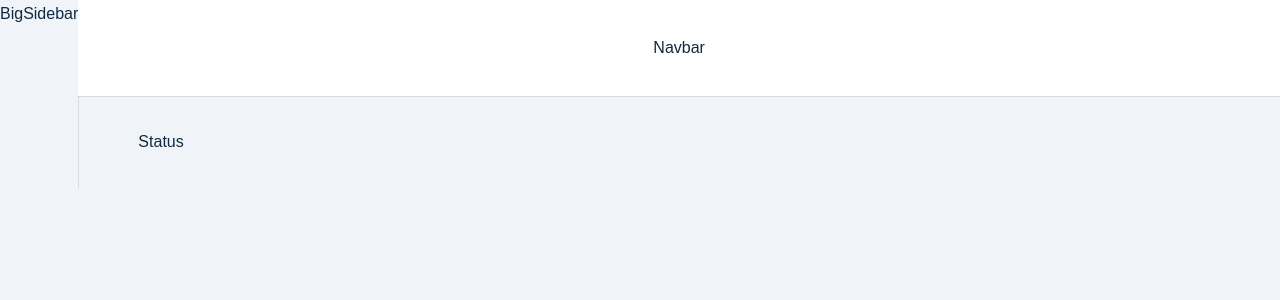
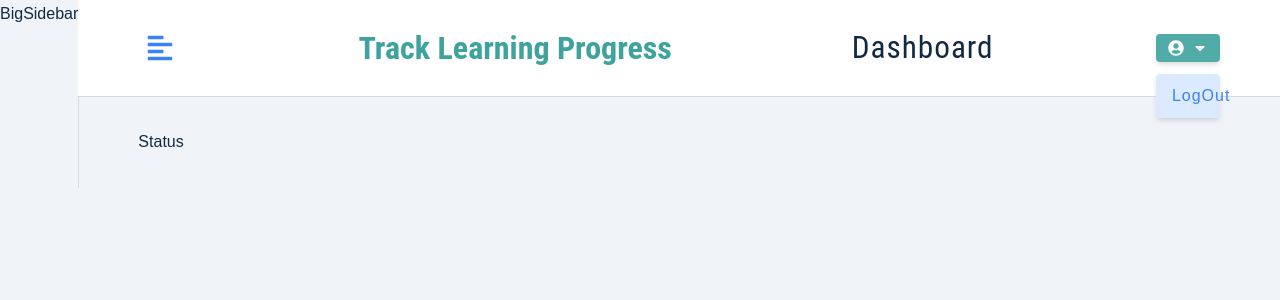
Before and after one commit to Millagoss/Track-Job-Progress, a React (Create React App) app: page / in a window 1280 px wide. Shown: the top 300 px of the page. Built offline with nearby package versions, Linux system fonts and the light colour scheme.

Commit message:
Navbar component completed

```diff
--- a/src/components/Navbar/Navbar.js
+++ b/src/components/Navbar/Navbar.js
@@ -1,9 +1,52 @@
-import React from 'react';
+import React, { useState } from 'react';
+import { useDispatch, useSelector } from 'react-redux';
+import { FaAlignLeft, FaCaretDown, FaUserCircle } from 'react-icons/fa';
+
+import { Logo } from '../';
 
 import NavbarWrapper from './Navbar.style';
 
 const Navbar = () => {
-  return <NavbarWrapper>Navbar</NavbarWrapper>;
+  const { user } = useSelector((store) => store.user);
+  const dispatch = useDispatch;
+
+  return (
+    <NavbarWrapper>
+      <div className='nav-center'>
+        <button
+          type='button'
+          className='toggle-btn'
+          onClick={() => console.log('toggle')}
+        >
+          <FaAlignLeft />
+        </button>
+        <div className='logo-text-container'>
+          <Logo />
+          <h3 className='logo-text'>dashboard</h3>
+        </div>
+        <div className='btn-container'>
+          <button
+            type='button'
+            className='btn'
+            onClick={() => console.log('toggleDrpdn')}
+          >
+            <FaUserCircle />
+            {user?.name}
+            <FaCaretDown />
+          </button>
+          <div className='dropdown show-dropdown'>
+            <button
+              type='button'
+              className='dropdown-btn'
+              onClick={() => console.log('logOut user')}
+            >
+              logOut
+            </button>
+          </div>
+        </div>
+      </div>
+    </NavbarWrapper>
+  );
 };
 
 export default Navbar;
--- a/src/components/Navbar/Navbar.style.js
+++ b/src/components/Navbar/Navbar.style.js
@@ -11,6 +11,13 @@ const NavbarWrapper = styled.nav`
     align-items: center;
     width: 100px;
   }
+  .logo-text-container {
+    width: 60%;
+    display: flex;
+    justify-content: space-between;
+    align-items: center;
+  }
+
   .nav-center {
     display: flex;
     width: 90vw;
```
